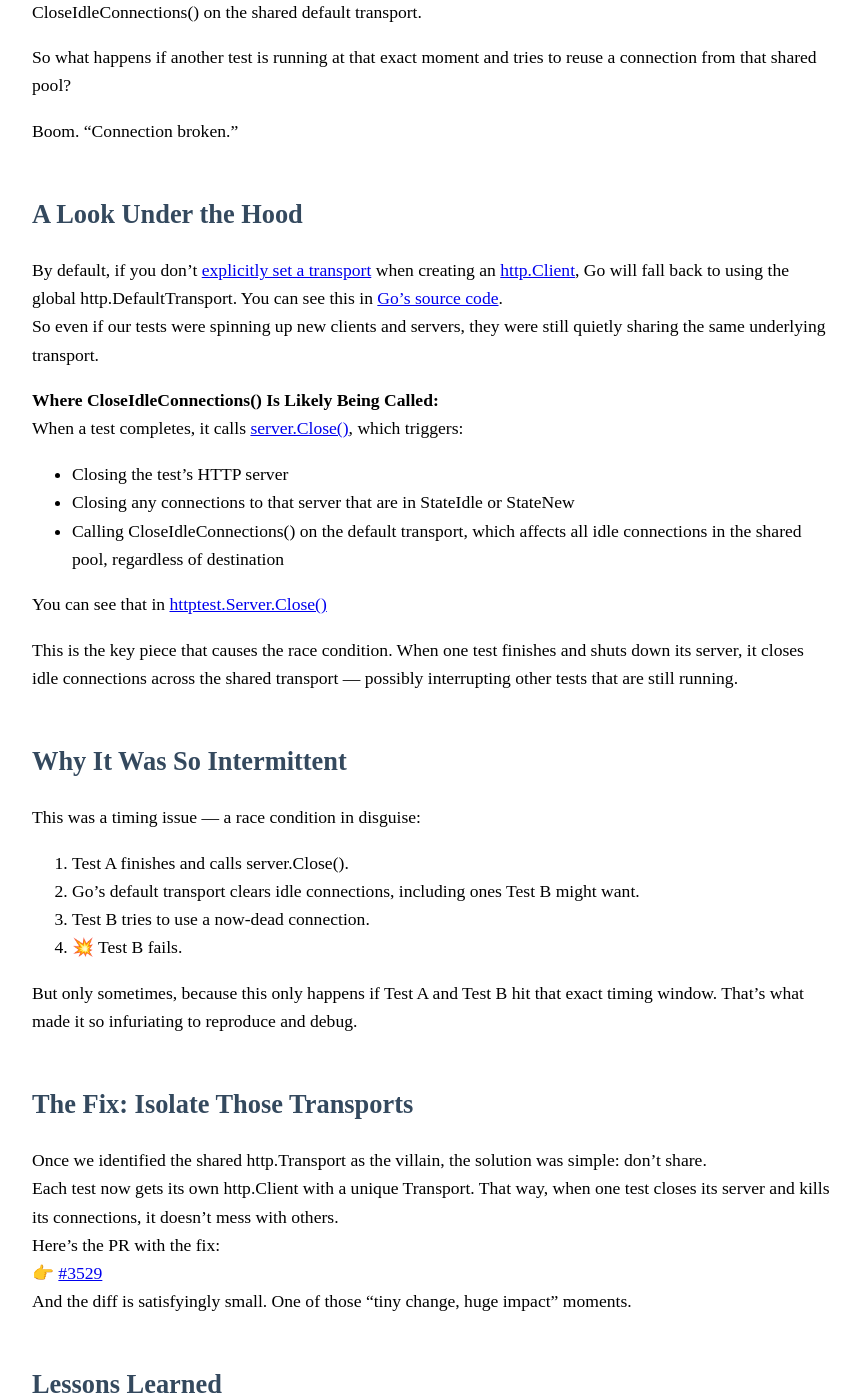
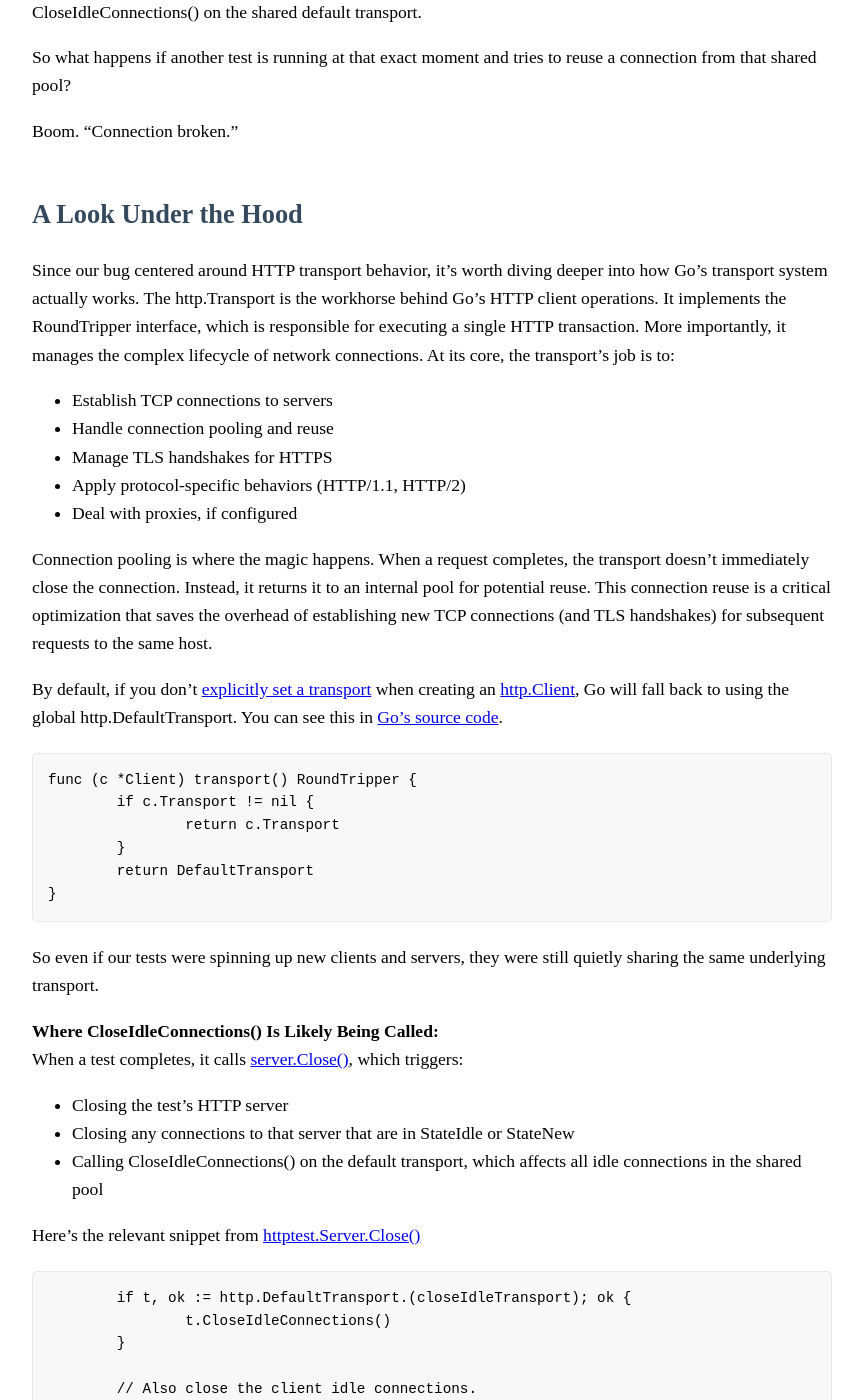
Before and after one commit to atilsensalduz/atilsensalduz.github.io, a Jekyll site: the page built from _posts/2025-04-10-the_case_of_the_vanishing_connections.md, in a window 1280 px wide and 1400 px high, scrolled down 1209 px. Shown: the whole window, without its empty margins (208-1071 px from the left). Built offline with Jekyll 4.4.1, drawn with Linux system fonts in a browser that asks for light colours; some of the changed text lies outside the part shown.

Commit message:
feat: add more code to blogpost
Signed-off-by: atilsensalduz <atil.sensalduz@gmail.com>

````diff
--- a/_posts/2025-04-10-the_case_of_the_vanishing_connections.md
+++ b/_posts/2025-04-10-the_case_of_the_vanishing_connections.md
@@ -43,16 +43,51 @@ Boom. “Connection broken.”
 
 ## A Look Under the Hood
 
-By default, if you don’t [explicitly set a transport](https://github.com/google/go-github/blob/v70.0.0/github/github_test.go#L62) when creating an [http.Client](https://github.com/google/go-github/blob/v70.0.0/github/github.go#L332), Go will fall back to using the global http.DefaultTransport. You can see this in [Go’s source code](https://github.com/golang/go/blob/master/src/net/http/client.go#L60).
+Since our bug centered around HTTP transport behavior, it's worth diving deeper into how Go's transport system actually works.
+The http.Transport is the workhorse behind Go's HTTP client operations. It implements the RoundTripper interface, which is responsible for executing a single HTTP transaction. More importantly, it manages the complex lifecycle of network connections.
+At its core, the transport's job is to:
+
+* Establish TCP connections to servers
+* Handle connection pooling and reuse
+* Manage TLS handshakes for HTTPS
+* Apply protocol-specific behaviors (HTTP/1.1, HTTP/2)
+* Deal with proxies, if configured
+
+Connection pooling is where the magic happens. When a request completes, the transport doesn't immediately close the connection. Instead, it returns it to an internal pool for potential reuse. This connection reuse is a critical optimization that saves the overhead of establishing new TCP connections (and TLS handshakes) for subsequent requests to the same host.
+
+By default, if you don’t [explicitly set a transport](https://github.com/google/go-github/blob/v70.0.0/github/github_test.go#L62) when creating an [http.Client](https://github.com/google/go-github/blob/v70.0.0/github/github.go#L332), Go will fall back to using the global http.DefaultTransport. You can see this in [Go’s source code](https://github.com/golang/go/blob/master/src/net/http/client.go#L199-L204).
+
+```
+func (c *Client) transport() RoundTripper {
+	if c.Transport != nil {
+		return c.Transport
+	}
+	return DefaultTransport
+}
+```
+
 So even if our tests were spinning up new clients and servers, they were still quietly sharing the same underlying transport.
 
 **Where CloseIdleConnections() Is Likely Being Called:**
 When a test completes, it calls [server.Close()](https://github.com/google/go-github/blob/v70.0.0/github/github_test.go#L67), which triggers:
 * Closing the test's HTTP server
 * Closing any connections to that server that are in StateIdle or StateNew
-* Calling CloseIdleConnections() on the default transport, which affects all idle connections in the shared pool, regardless of destination
+* Calling CloseIdleConnections() on the default transport, which affects all idle connections in the shared pool
 
-You can see that in [httptest.Server.Close()](https://github.com/golang/go/blob/master/src/net/http/httptest/server.go#L237-L242)
+Here’s the relevant snippet from [httptest.Server.Close()](https://github.com/golang/go/blob/master/src/net/http/httptest/server.go#L237-L242)
+
+```
+	if t, ok := http.DefaultTransport.(closeIdleTransport); ok {
+		t.CloseIdleConnections()
+	}
+
+	// Also close the client idle connections.
+	if s.client != nil {
+		if t, ok := s.client.Transport.(closeIdleTransport); ok {
+			t.CloseIdleConnections()
+		}
+	}
+```
 
 This is the key piece that causes the race condition. When one test finishes and shuts down its server, it closes idle connections across the shared transport — possibly interrupting other tests that are still running.
 
@@ -70,6 +105,54 @@ But only sometimes, because this only happens if Test A and Test B hit that exac
 
 Once we identified the shared http.Transport as the villain, the solution was simple: don’t share.
 Each test now gets its own http.Client with a unique Transport. That way, when one test closes its server and kills its connections, it doesn’t mess with others.
+
+```
+func NewClient(httpClient *http.Client) *Client {
+	if httpClient == nil {
+		httpClient = &http.Client{}
+	}
+	httpClient2 := *httpClient
+	c := &Client{client: &httpClient2}
+	c.initialize()
+	return c
+}
+
+```
+
+[Before](https://github.com/google/go-github/blob/v70.0.0/github/github_test.go#L60-L62):
+
+```
+client = NewClient(nil)
+```
+
+[After](https://github.com/google/go-github/blob/master/github/github_test.go#L60-L81):
+
+```
+	// Create a custom transport with isolated connection pool
+	transport := &http.Transport{
+		// Controls connection reuse - false allows reuse, true forces new connections for each request
+		DisableKeepAlives: false,
+		// Maximum concurrent connections per host (active + idle)
+		MaxConnsPerHost: 10,
+		// Maximum idle connections maintained per host for reuse
+		MaxIdleConnsPerHost: 5,
+		// Maximum total idle connections across all hosts
+		MaxIdleConns: 20,
+		// How long an idle connection remains in the pool before being closed
+		IdleConnTimeout: 20 * time.Second,
+	}
+
+	// Create HTTP client with the isolated transport
+	httpClient := &http.Client{
+		Transport: transport,
+		Timeout:   30 * time.Second,
+	}
+	// client is the GitHub client being tested and is
+	// configured to use test server.
+	client = NewClient(httpClient)
+```
+
+
 Here’s the PR with the fix:
 👉 [#3529](https://github.com/google/go-github/pull/3529)
 And the diff is satisfyingly small. One of those “tiny change, huge impact” moments.
````
